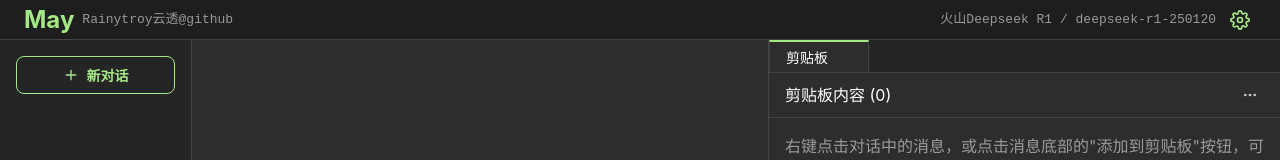
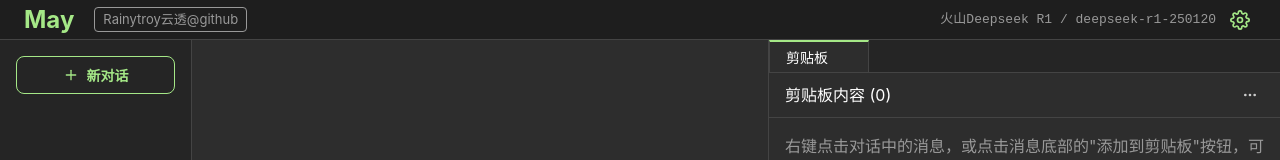
Before and after one commit to yangbinbin48/May-Quote, a React (Create React App) app in the folder chat-app/: page / in a window 1280 px wide. Shown: the top 160 px of the page. Built offline with nearby package versions, Linux system fonts and the light colour scheme.

Commit message:
改进开发者信息链接样式：添加边框、调整字体和间距

```diff
--- a/chat-app/src/App.tsx
+++ b/chat-app/src/App.tsx
@@ -224,9 +224,13 @@ function App() {
             style={{
               color: 'var(--text-mid-gray)',
               fontSize: '13px',
-              marginLeft: '8px',
-              fontFamily: 'monospace',
-              textDecoration: 'none'
+              marginLeft: '20px',
+              fontFamily: '-apple-system, BlinkMacSystemFont, "Segoe UI", Roboto, "Helvetica Neue", Arial, sans-serif',
+              textDecoration: 'none',
+              border: '1px solid var(--text-mid-gray)',
+              borderRadius: 'var(--radius-sm)',
+              padding: '2px 8px',
+              display: 'inline-block'
             }}
           >
             Rainytroy云透@github
```
